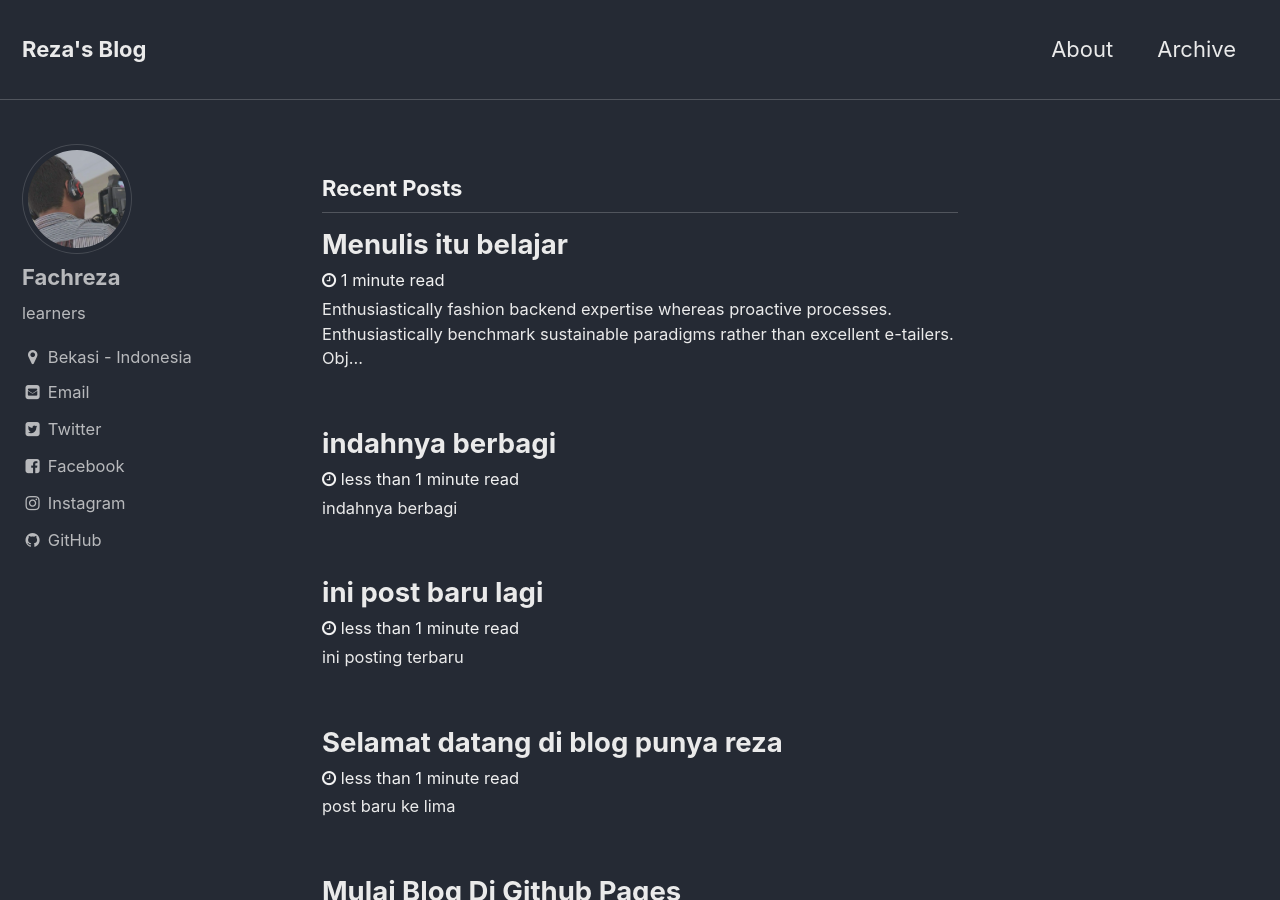
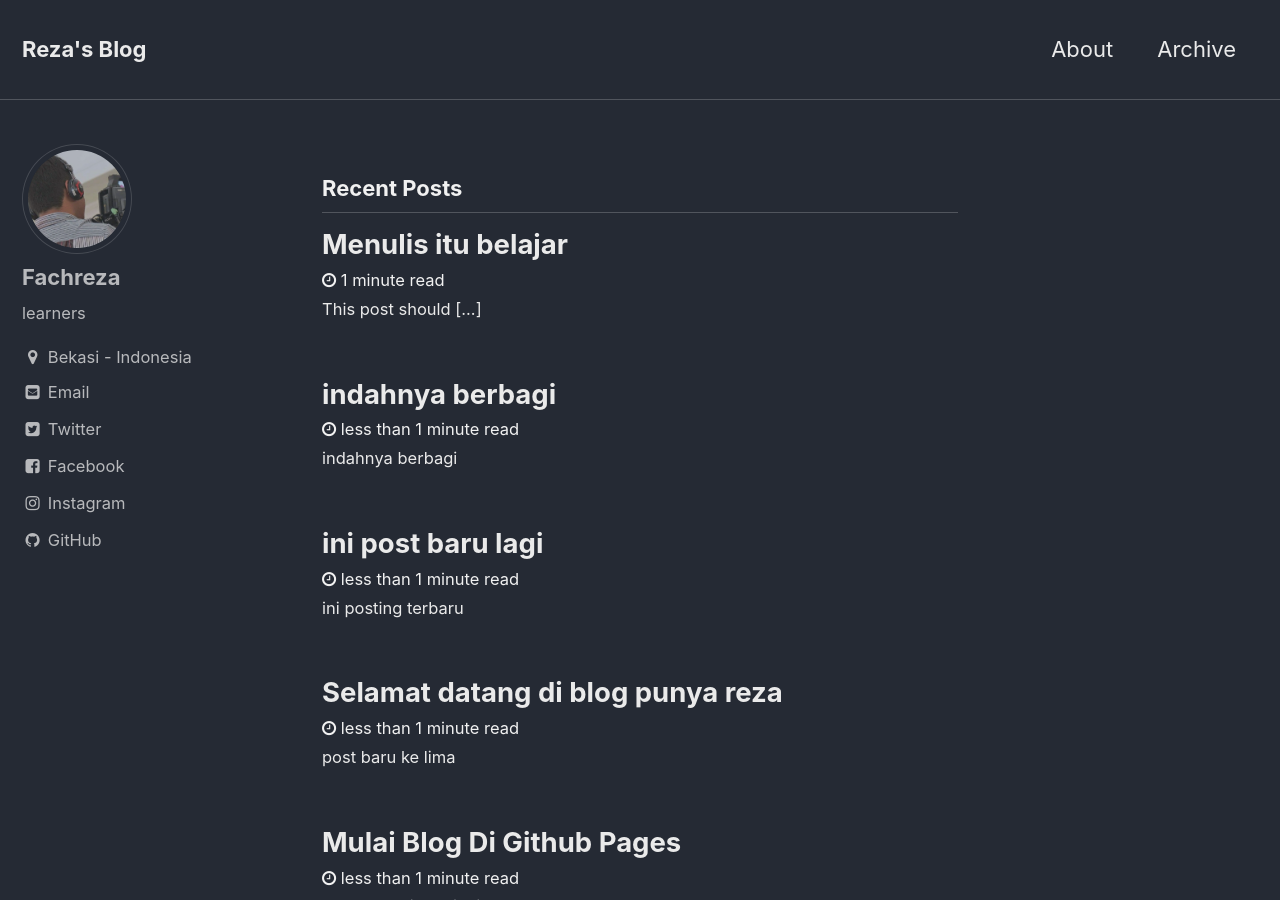
Before and after one commit to fahrz/blog, a Jekyll site: the page built from index.html, in a window 1280 px wide and 900 px high. Built offline with Jekyll 4.4.1, drawn with Linux system fonts in a browser that asks for light colours; the list of posts is cut into pages by our own code.

Commit message:
Update 2018-01-04-menulis-itu-belajar.md

```diff
--- a/_posts/2018-01-04-menulis-itu-belajar.md
+++ b/_posts/2018-01-04-menulis-itu-belajar.md
@@ -6,8 +6,10 @@ tags:
   - menulis
 header:
   overlay_image: /assets/img/ubuntu.jpg
+  overlay_filter: 0.5
   og_image: /assets/img/ubuntu.jpg
   caption: photo ubuntu
+excerpt: 'This post should [...]'
 ---
 Enthusiastically fashion backend expertise whereas proactive processes. Enthusiastically benchmark sustainable paradigms rather than excellent e-tailers. Objectively harness multidisciplinary niche markets before flexible systems. Efficiently whiteboard state of the art e-business through competitive synergy. Dynamically strategize quality leadership skills with virtual bandwidth.
 
```
